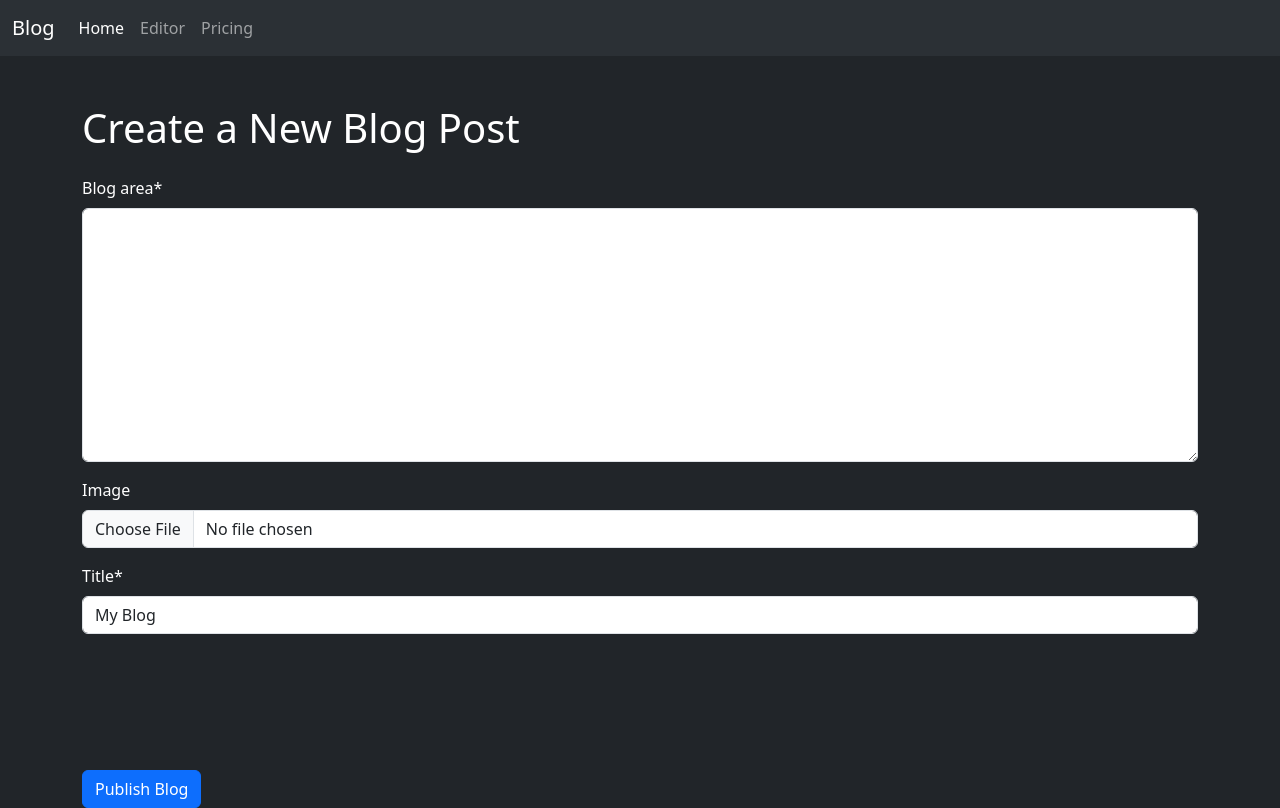
After one commit to AkHiLdEvGoD/Blog-App-, a Django app: page /Blog/new/ in a window 1280 px wide. The commit adds this page. Run offline with Django 5.2, Linux system fonts and the light colour scheme; a user stored in the database is signed in; some libraries are stand-ins or nearby versions.

Commit message:
Modified Models, Added forms, views and url patterns

```diff
--- /dev/null
+++ b/BlogApp/Blog/forms.py
@@ -0,0 +1,8 @@
+from django import forms
+from .models import Blog
+
+class BlogForm(forms.ModelForm):
+
+    class Meta:
+        model = Blog
+        fields = ("blog_area","image","title")
--- a/BlogApp/Blog/models.py
+++ b/BlogApp/Blog/models.py
@@ -5,9 +5,10 @@ from django.utils import timezone
 
 class Blog(models.Model):
     user = models.ForeignKey(User,on_delete=models.CASCADE)
+    title = models.CharField(max_length=50,default='My Blog')
     blog_area = models.TextField()
     time_date_posted = models.DateTimeField(default=timezone.now)
     image =  models.ImageField(upload_to='blogPics/',blank=True,null=True)
 
     def __str__(self):
-        return f'{self.user.username} posted on {self.time_date_posted}'
+        return f'{self.title} : {self.user.username} posted on {self.time_date_posted}'
--- /dev/null
+++ b/BlogApp/Blog/templates/Blog/blogForm.html
@@ -0,0 +1,31 @@
+{% extends "base.html" %}
+{% load crispy_forms_tags %}
+
+{% block title %}Create a Blog{% endblock  %}
+
+{% block content %}
+<div class='container mt-5'>
+    <h1>Create a New Blog Post</h1>
+
+    <form enctype="multipart/form-data" class="mt-4" method="post">
+        {% csrf_token %}
+        {{form|crispy}}
+        <div class='mb-3'>
+            <label for="id_title" class="form-label"></label>
+            {% comment %} {{ form.title}} {% endcomment %}
+        </div>
+
+        <div class="mb-3">
+            <label for="id_content" class="form-label"></label>
+            {% comment %} {{ form.blog_area}} {% endcomment %}
+        </div>
+
+        <div class="mb-3">
+            <label for="id_image" class="form-label"></label>
+
+        </div>
+
+        <button type="submit" class="btn btn-primary">Publish Blog</button>
+    </form>
+</div>
+{% endblock  %}
--- a/BlogApp/Blog/urls.py
+++ b/BlogApp/Blog/urls.py
@@ -1,5 +1,10 @@
-# from django.urls import path
+from django.urls import path
+from . import views
 
-# urlpatterns = [
-#     path('',views.home,name='home')
-# ]
+urlpatterns = [
+    path('',views.BlogSite,name='list'),
+    path('<int:pk>/',views.BlogDetail,name='detail'),
+    path('new/',views.BlogCreate,name='create'),
+    path('<int:pk>/edit/',views.BlogEdit,name='edit'),
+    path('<int:pk>/delete/',views.BlogDelete,name='delete'),
+]
--- a/BlogApp/Blog/views.py
+++ b/BlogApp/Blog/views.py
@@ -1,6 +1,52 @@
-from django.shortcuts import render
-
+from django.shortcuts import render,redirect,get_object_or_404
+from django.contrib.auth.decorators import login_required
+from django.contrib import messages
+from .models import Blog
+from .forms import BlogForm
 # Create your views here.
 
 def home(request):
     return render(request,'./home.html')
+
+def BlogSite(request):
+    blogs = Blog.objects.all().order_by('-time_date_posted')
+    return render(request,'Blog/blogSite.html',{'blogs':blogs})
+
+def BlogDetail(request,pk):
+    blog = get_object_or_404(Blog,pk=pk)
+    return render(request,'Blog/blogDetail.html',{'blog':blog})
+
+@login_required
+def BlogCreate(request):
+    if request.method == 'POST':
+        form = BlogForm(request.POST,request.FILES)
+        if form.is_valid():
+            blog = form.save(commit=False)
+            blog.user = request.user
+            blog.save()
+            return redirect('list')
+    else:
+        form = BlogForm()
+    return render(request,'Blog/blogForm.html',{'form':form})
+
+@login_required
+def BlogEdit(request,pk):
+    blog = get_object_or_404(Blog,pk=pk,user=request.user)
+    if request.method == 'POST':
+        form = BlogForm(request.POST,request.FILES,instance=blog)
+        if form.is_valid():
+            form.save()
+            messages.success(request, 'Your blog post has been updated!')
+            return redirect('detail',pk=blog.pk)
+    else:
+        form = BlogForm(instance=blog)
+    return render(request,'Blog/blogForm.html',{'form':form})
+
+@login_required
+def BlogDelete(request,pk):
+    blog = get_object_or_404(Blog,pk=pk,user=request.user)
+    if request.method == 'POST':
+        blog.delete()
+        messages.success(request, 'Your blog post has been updated!')
+        return redirect('detail',pk=blog.pk)
+    return render(request,'Blog/blogConfirmDelete.html',{'blog':blog})
--- a/BlogApp/BlogApp/settings.py
+++ b/BlogApp/BlogApp/settings.py
@@ -39,6 +39,8 @@ INSTALLED_APPS = [
     'django.contrib.messages',
     'django.contrib.staticfiles',
     'Blog',
+    'crispy_forms',
+    'crispy_bootstrap5'
 ]
 
 MIDDLEWARE = [
@@ -56,7 +58,7 @@ ROOT_URLCONF = 'BlogApp.urls'
 TEMPLATES = [
     {
         'BACKEND': 'django.template.backends.django.DjangoTemplates',
-        'DIRS': ['templates'],
+        'DIRS' : [os.path.join(BASE_DIR, 'templates')],
         'APP_DIRS': True,
         'OPTIONS': {
             'context_processors': [
@@ -126,3 +128,5 @@ DEFAULT_AUTO_FIELD = 'django.db.models.BigAutoField'
 
 MEDIA_URL = '/media/'
 MEDIA_ROOT = os.path.join(BASE_DIR, 'media')
+
+CRISPY_TEMPLATE_PACK = 'bootstrap5'
--- a/BlogApp/BlogApp/urls.py
+++ b/BlogApp/BlogApp/urls.py
@@ -15,12 +15,13 @@ Including another URLconf
     2. Add a URL to urlpatterns:  path('blog/', include('blog.urls'))
 """
 from django.contrib import admin
-from django.urls import path
+from django.urls import path,include
 from Blog import views
 from django.conf import settings
 from django.conf.urls.static import static
 
 urlpatterns = [
     path('admin/', admin.site.urls),
-    path('',views.home,name='home')
+    path('',views.home,name='home'),
+    path('Blog/',include('Blog.urls')),
 ] + static(settings.MEDIA_URL, document_root=settings.MEDIA_ROOT)
--- a/BlogApp/templates/base.html
+++ b/BlogApp/templates/base.html
@@ -6,7 +6,7 @@
     <link href="https://cdn.jsdelivr.net/npm/bootstrap@5.3.3/dist/css/bootstrap.min.css" rel="stylesheet" integrity="sha384-QWTKZyjpPEjISv5WaRU9OFeRpok6YctnYmDr5pNlyT2bRjXh0JMhjY6hW+ALEwIH" crossorigin="anonymous">
     <title>{% block title %}{% endblock %}</title>
 </head>
-<body>
+<body class='bg-dark text-white'>
     <nav class="navbar navbar-expand-lg bg-body-tertiary" data-bs-theme="dark">
         <div class="container-fluid">
           <a class="navbar-brand" href="#">Blog</a>
```
Also changed, not shown: BlogApp/Blog/templates/Blog/blogDetail.html (added, +21 -0 lines), BlogApp/Blog/templates/Blog/blogSite.html (added, +27 -0 lines), BlogApp/Blog/migrations/0002_blog_title.py (added), BlogApp/db.sqlite3, BlogApp/media/blogPics/Adesanya.jpeg (added), BlogApp/media/blogPics/Adesanya_9YTMX6y.jpeg (added), BlogApp/media/blogPics/Adesanya_JgdVkv7.jpeg (added), BlogApp/media/blogPics/Adesanya_PGkDPMW.jpeg (added), BlogApp/media/blogPics/Adesanya_we1oqb8.jpeg (added), BlogApp/media/blogPics/Screenshot_2023-05-30_184731.png (added).
